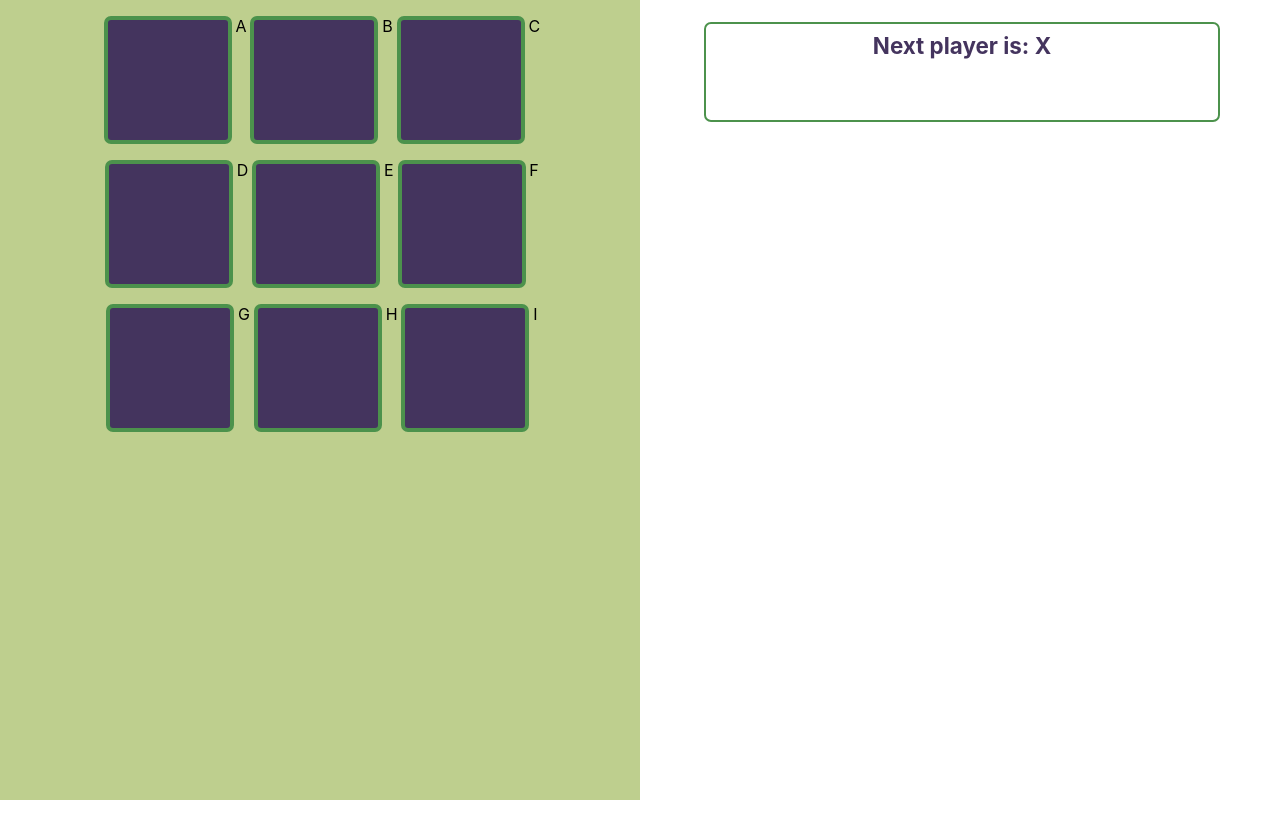
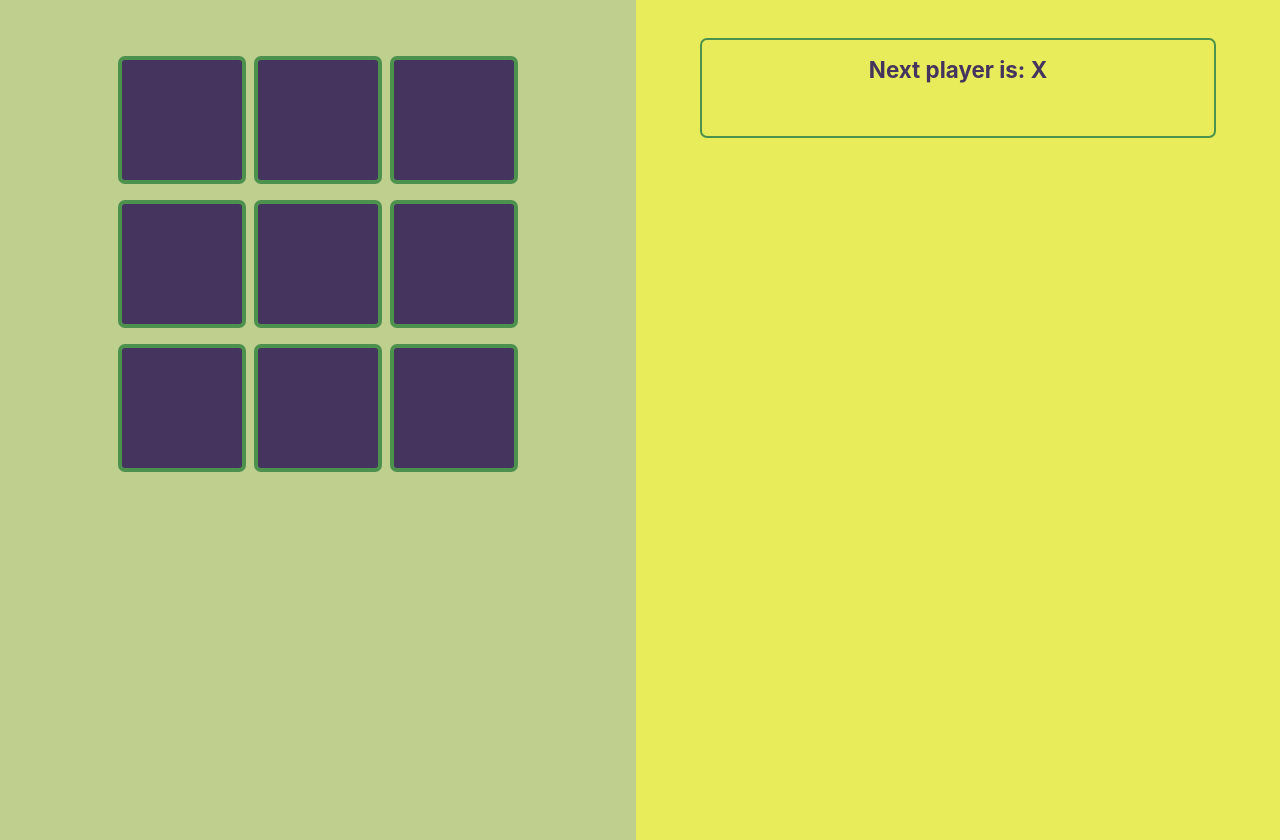
Before and after one commit to bolshed/TicTacToe, a React (Create React App) app: page / in a window 1280 px wide. Before the commit the page ends 800 px from the top, so only its background shows below. Built offline with nearby package versions, Linux system fonts and the light colour scheme.

Commit message:
added_no-winner_functionality

```diff
--- a/src/Components/Board.jsx
+++ b/src/Components/Board.jsx
@@ -11,21 +11,21 @@ class Board extends Component {
 
     render() {
         return (
-            <div className='main'>
-                <div className="row">
-                    {this.renderSquare(0)}A
-                    {this.renderSquare(1)}B
-                    {this.renderSquare(2)}C
+            <div className='Main'>
+                <div className="Row">
+                    {this.renderSquare(0)}
+                    {this.renderSquare(1)}
+                    {this.renderSquare(2)}
                 </div>
-                <div className="row">
-                    {this.renderSquare(3)}D
-                    {this.renderSquare(4)}E
-                    {this.renderSquare(5)}F
+                <div className="Row">
+                    {this.renderSquare(3)}
+                    {this.renderSquare(4)}
+                    {this.renderSquare(5)}
                 </div>
-                <div className="row">
-                    {this.renderSquare(6)}G
-                    {this.renderSquare(7)}H
-                    {this.renderSquare(8)}I
+                <div className="Row">
+                    {this.renderSquare(6)}
+                    {this.renderSquare(7)}
+                    {this.renderSquare(8)}
                 </div>
             </div >
         )
--- a/src/Components/Game.jsx
+++ b/src/Components/Game.jsx
@@ -18,9 +18,7 @@ class Game extends Component {
 
   handleClick(i) {
     const array = this.state.squareArr
-    if (array[i] !== null) {
-      return
-    } else if (this.state.setWinner) {
+    if (array[i] || this.state.setWinner) {
       return
     }
 
@@ -30,79 +28,52 @@ class Game extends Component {
       nextPlayer: !this.state.nextPlayer
     })
     this.checkWinner(array)
-    // this.togglePlayer()
   }
 
-  // togglePlayer() { // no need to bind because there's no return. we don't use an output from this func//
-  //   this.setState(prevState => ({
-  //   }))
-  // }
+  checkWinner = (array) => {
+    const rows = [
+      [0, 1, 2],
+      [3, 4, 5],
+      [6, 7, 8],
+      [0, 3, 6],
+      [1, 4, 7],
+      [2, 5, 8],
+      [0, 4, 8],
+      [2, 4, 6]
+    ]
 
-  checkWinner = (array) => {
-    const [a, b, c, d, e, f, g, h, i] = this.state.squareArr
-
-    if (this.state.setWinner) {
-      return;
-    } else if (a === b && b === c && a !== null) {
-      this.setState({
-        setWinner: a
-        // winnerIs: d
-      })
-    } else if (d === e && e === f && d !== null) {
-      this.setState({
-        setWinner: d,
-        // winnerIs: a
-      })
-    } else if (g === h && h === i && g !== null) {
-      this.setState({
-        setWinner: g,
-        // winnerIs: g
-      })
-    } else if (a === e && e === i && a !== null) {
-      this.setState({
-        setWinner: a,
-        // winnerIs: a
-      })
-    } else if (c === e && e === g && c !== null) {
-      this.setState({
-        setWinner: c,
-        // winnerIs: c
-      })
-    } else if (b === e && e === h && b !== null) {
-      this.setState({
-        setWinner: b,
-        // winnerIs: b
-      })
-    } else if (a === d && d === g && a !== null) {
-      this.setState({
-        setWinner: a,
-        // winnerIs: a
-      })
-    } else if (c === f && f === i && c !== null) {
-      this.setState({
-        setWinner: c,
-        // winnerIs: c
-      })
-    } else if (array.every(element => element !== null)) {
-      console.log('no winner')
+    for (let i = 0; i < rows.length; i++) {
+      const [a, b, c] = rows[i]
+      if (array[a] && array[a] === array[b] && array[a] === array[c]) {
+        this.setState({
+          setWinner: array[a]
+        })
+        return array[a]
+      }
     }
-    // console.log(this.state.setWinner)
+    return null
   }
 
   render() {
-    let winner = this.state.setWinner
-    let player = this.state.nextPlayer
+    const winner = this.state.setWinner
+    const player = this.state.nextPlayer
+    let status
+    if (winner) {
+      status = <h3 className="Winner"> The Winner is: {winner}!</h3>
+    } else if (this.state.squareArr.every(element => element)) {
+      status = <h3 className="Winner"> No winner!</h3>
+    } else {
+      status = <h3 className="Status"> Next player is: {player ? 'X' : 'O'}</h3>
+    }
+
     return (
       <div className='Game'>
-
         <Board
           handleClick={(i) => this.handleClick(i)}
           nextPlayer={this.state.nextPlayer}
           squareArr={this.state.squareArr} />
 
-
-        {winner ? <h3 className="Winner"> The Winner is: {winner}</h3> : <h3 className="Status"> Next player is: {player ? 'X' : 'O'}</h3>}
-
+        {status}
       </div>
     )
   }
--- a/src/Style.css
+++ b/src/Style.css
@@ -28,22 +28,26 @@
 .App {
     display: grid;
     grid-template: repeat(3, 1fr) / repeat(3, 1fr);
+
 }
 
 .Game {
     display: flex;
+    background-color: #e8eb5a
+
 }
 
 .Status {
     font-size: 1.4em;
     color:#44345e;
     text-align: center;
-    padding: 1vh 0;
+    padding-top: 2vh;
     border: 2px solid #4c924c;
     border-radius: 7px;
     min-width: 40vw;
     max-height: 10vh;
-    margin-left: 5vw;
+    margin: 3vw 5vw;
+    text-align: center
 }
 
 .Winner {
@@ -51,12 +55,13 @@
     color: rgb(255, 125, 4);
     background-color: #44345e;
     text-align: center;
-    padding: 1vh 0;
+    padding-top: 2vh;
     border: 2px solid #4c924c;
     border-radius: 7px;
     min-width: 40vw;
     max-height: 10vh;
-    margin-left: 5vw;
+    margin: 3vw 5vw;
+    text-align: center
 }
 
 .Info {
@@ -65,7 +70,7 @@
     /* align-items: center; */
 }
 
-.row {
+.Row {
     display: flex;
     min-height: 10vw;
     margin-top: 2vh;
@@ -89,12 +94,13 @@
     box-shadow: 2px 4px 6px red;
 }
 
-.main {
+.Main {
     display: flex;
     flex-direction: column;
     align-items: center;
     min-height: 100vh;
     width: 50vw;
     background-color: rgb(190, 207, 142);
+    padding-top: 5vh;
 
 }
```
